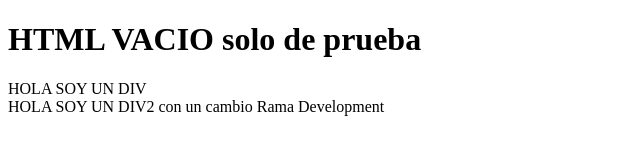
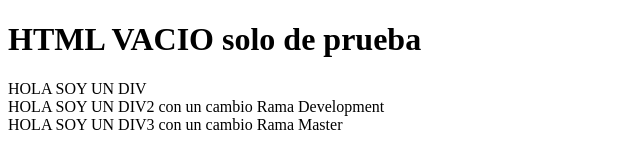
Before and after one commit to Ander8585/fundamentos_CSS, a plain HTML site: page otro.html in a window 1280 px wide. Shown: the whole page, without its empty margins (0-640 px from the left). Drawn offline with Linux system fonts and the light colour scheme.

Commit message:
Agregue un DIV3. Trabajando directo en rama master

```diff
--- a/otro.html
+++ b/otro.html
@@ -10,5 +10,7 @@
   <h1>HTML VACIO solo de prueba</h1>
   <div>HOLA SOY UN DIV</div>
   <div>HOLA SOY UN DIV2 con un cambio Rama Development</div>
+  <div>HOLA SOY UN DIV3 con un cambio Rama Master</div>
+
 </body>
 </html>
```
